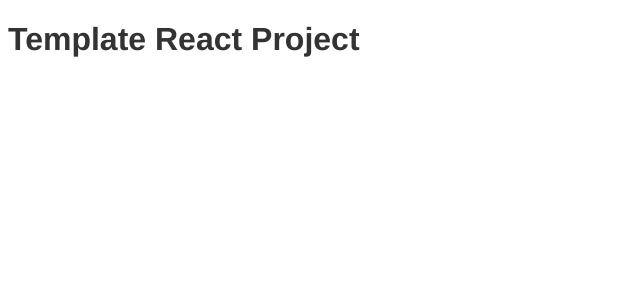
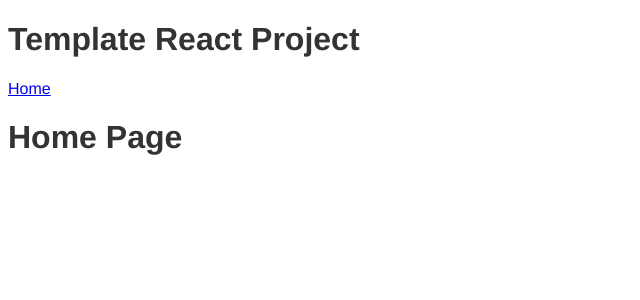
Before and after one commit to TReed1104/learn-react, a React app in the folder app/: page / in a window 1280 px wide. Shown: the top 300 px of the page, without its empty margins (0-640 px from the left). Built offline with nearby package versions, Linux system fonts and the light colour scheme; the HTML template or start-up script is replaced by a standard one.

Commit message:
Added the BrowserRouter, links and routes to the component HTML template

```diff
--- a/app/src/components/App.js
+++ b/app/src/components/App.js
@@ -46,6 +46,15 @@ class App extends Component {
         return (
             <>
                 <h1>{this.props.title}</h1>
+                <BrowserRouter>
+                    <div>
+                        {linkElements}
+                    </div>
+                    <Switch>
+                        {routeElements}
+                        <Route component={ErrorPage} />
+                    </Switch>
+                </BrowserRouter>
             </>
         );
     }
```
